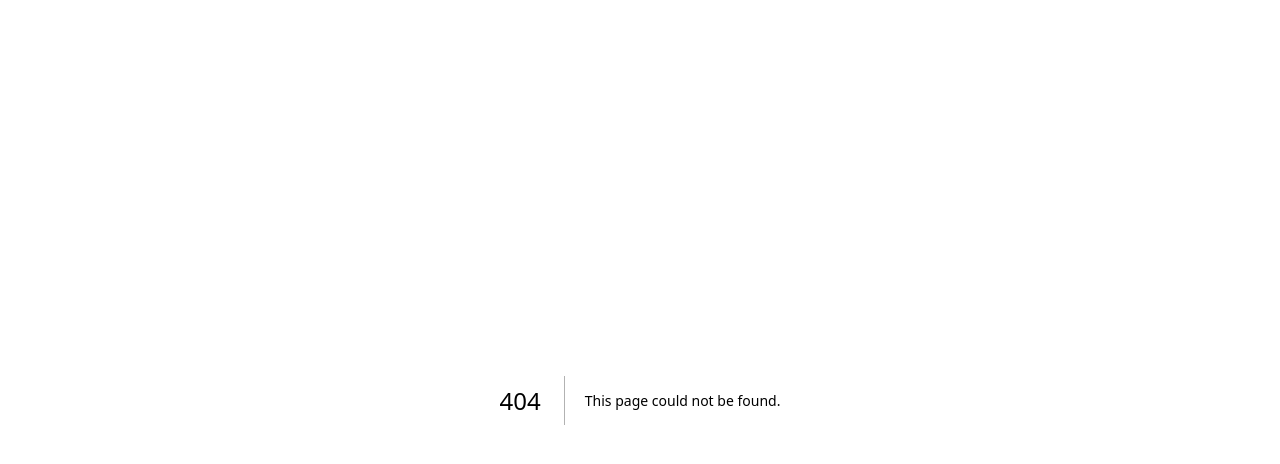
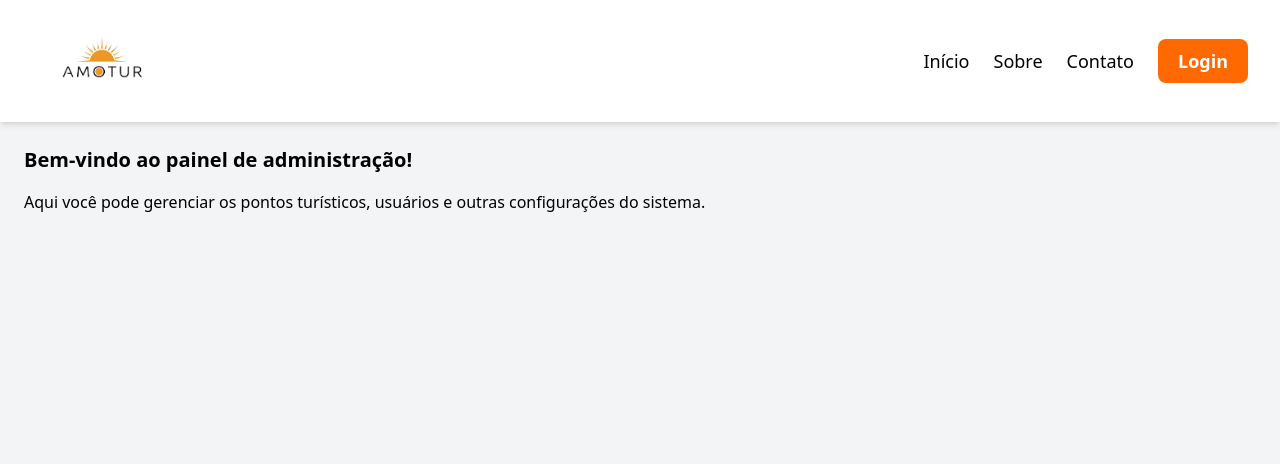
Before and after one commit to JuanMarks/mapa-praia-next, a Next.js app: page /pageadmin in a window 1280 px wide. Before the commit this address had no page. Shown: the top 464 px of the page. Built offline with nearby package versions, Linux system fonts and the light colour scheme.

Commit message:
feat: começando adminpage

```diff
--- a/src/components/Header.tsx
+++ b/src/components/Header.tsx
@@ -45,7 +45,7 @@ export default function Header() {
 
         {/* Menu mobile */}
         {menuOpen && (
-          <ul className="absolute top-16 right-0 w-56 bg-white shadow-lg flex flex-col items-start p-4 sm:hidden z-50">
+          <ul className=" z-[5000] absolute top-16 right-0 w-56 bg-white shadow-lg flex flex-col items-start p-4 sm:hidden">
             <li className="mb-2 w-full"><a href="#" className="block text-lg font-medium text-black">Início</a></li>
             <li className="mb-2 w-full"><a href="#" className="block text-lg font-medium text-black">Sobre</a></li>
             <li className="mb-2 w-full"><a href="#" className="block text-lg font-medium text-black">Contato</a></li>
--- a/src/components/Login.tsx
+++ b/src/components/Login.tsx
@@ -13,7 +13,7 @@ export default function Login() {
 const handleLogin = async (e: React.FormEvent) => {
     e.preventDefault();
     try {
-      const res = await axios.post('http://localhost:3000/auth/login', { email, senha });
+      const res = await axios.post('http://25.20.79.62:3003/auth/login', { email, senha });
       console.log(res.data.token.role);
       Cookies.set('token', res.data.token);
       Cookies.set('role', res.data.token.role);
--- /dev/null
+++ b/src/components/PageAdmin.tsx
@@ -0,0 +1,13 @@
+import Header from "./Header";
+export default function PageAdmin() {
+  return (
+    <div className="min-h-screen bg-gray-100">
+        <Header />
+      <main className="p-6">
+        <h2 className="text-xl font-semibold mb-4">Bem-vindo ao painel de administração!</h2>
+        <p>Aqui você pode gerenciar os pontos turísticos, usuários e outras configurações do sistema.</p>
+        {/* Adicione mais componentes ou funcionalidades conforme necessário */}
+      </main>
+    </div>
+  );
+}
--- /dev/null
+++ b/src/pages/pageadmin.tsx
@@ -0,0 +1,7 @@
+import './globals.css';
+import PageAdmin from '@/components/PageAdmin';
+
+
+export default function AdminPage() {
+  return <PageAdmin />;
+}
```
